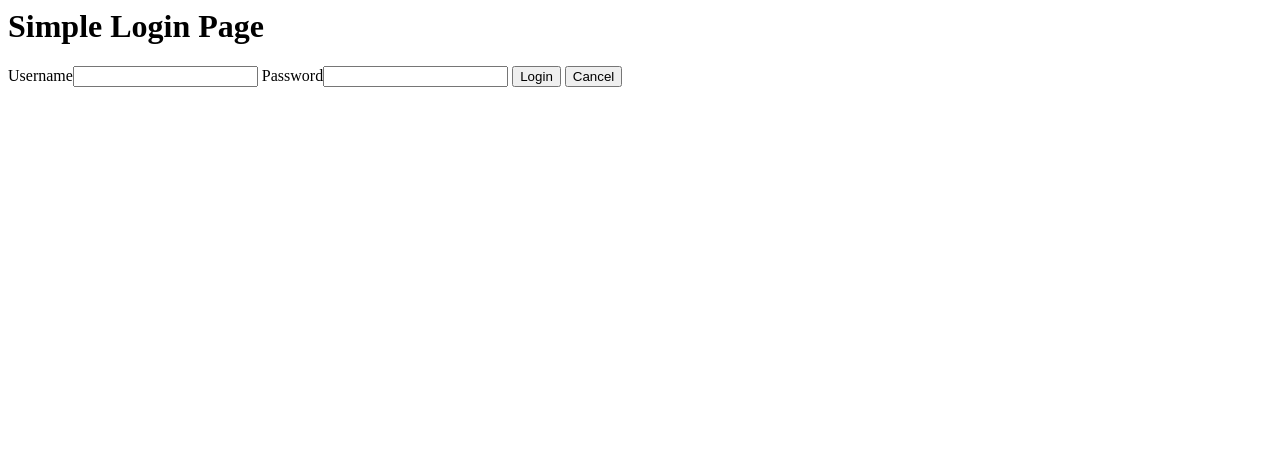
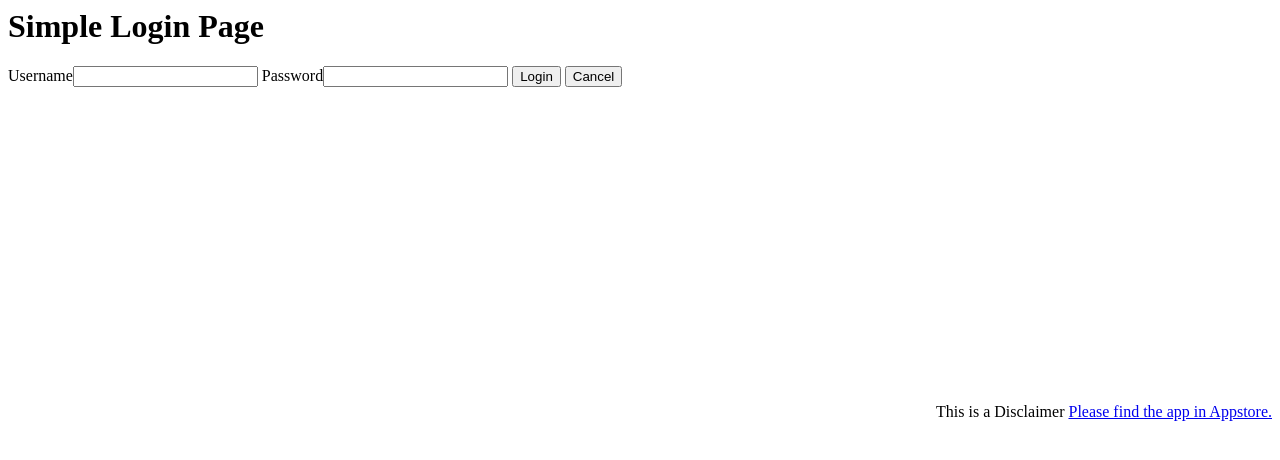
Before and after one commit to srinidhi-sun/srinidhi-sun.github.io, a plain HTML site: page index.html in a window 1280 px wide. Drawn offline with Linux system fonts and the light colour scheme.

Commit message:
Added disclaimer

```diff
--- a/index.html
+++ b/index.html
@@ -10,6 +10,7 @@
             <input type="button" onclick="check(this.form)" value="Login"/>
             <input type="reset" value="Cancel"/>
         </form>
+        <div align="right" style="padding-top:300px;"> This is a Disclaimer <a href="http://www.google.com">Please find the app in Appstore.</a> </div>
         <script language="javascript">
             function check(form) { /*function to check userid & password*/
                 /*the following code checkes whether the entered userid and password are matching*/
```
